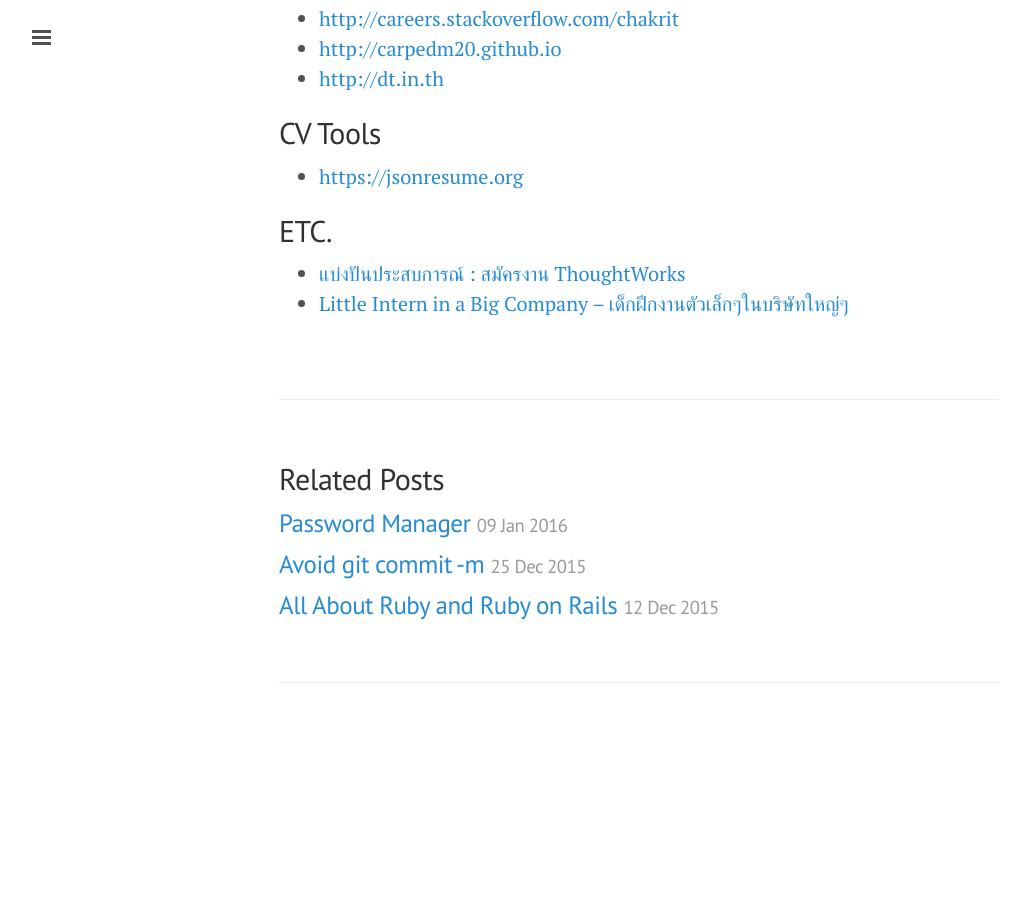
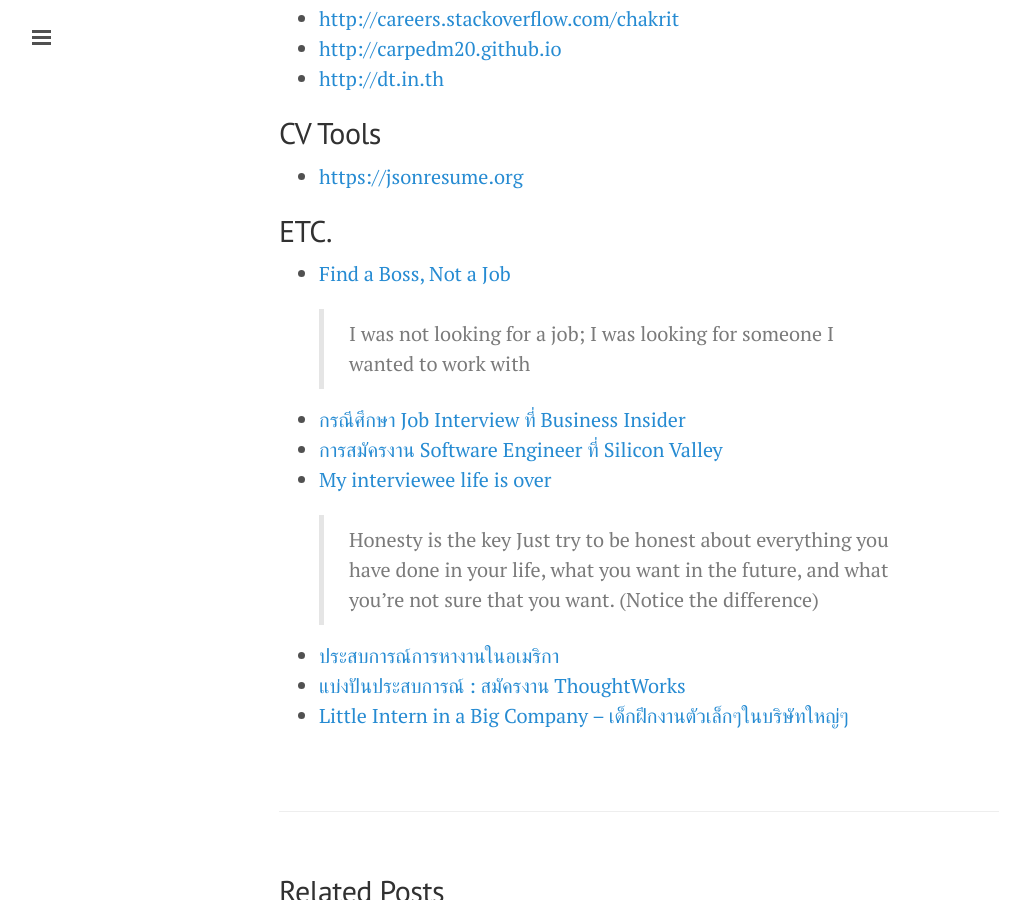
Before and after one commit to ibotdotout/ibotdotout.github.io, a Jekyll site: the page built from _posts/2015-10-21-get-job.md, in a window 1280 px wide and 900 px high, scrolled down 5799 px. Shown: the whole window, without its empty margins (1-1031 px from the left). Built offline with Jekyll 4.4.1, drawn with Linux system fonts in a browser that asks for light colours; nearby versions of some CDN libraries; Markdown is read by kramdown in place of the engine named in the settings; comment, search, counter and statistics services are not loaded; before the commit the page ends 6562 px from its top, so only the background shows below that; some of the changed text lies outside the part shown.

Commit message:
Add more stroy in get job

```diff
--- a/_posts/2015-10-21-get-job.md
+++ b/_posts/2015-10-21-get-job.md
@@ -172,5 +172,21 @@ excerpt: รวมบทความ เทคนิคต่างๆ เกี
 - <https://jsonresume.org>
 
 ## ETC.
+- [Find a Boss, Not a Job](https://medium.com/life-learning/find-a-boss-not-a-job-1eb3aefe9bc1#.w9u4m1ecm)
+
+  > I was not looking for a job; I was looking for someone I wanted to
+  > work with
+
+- [กรณีศึกษา Job Interview ที่ Business Insider](https://www.fongmun.com/m/13572)
+- [การสมัครงาน Software Engineer ที่ Silicon Valley](https://www.fongmun.com/m/10733)
+- [My interviewee life is over](http://tanin.nanakorn.com/blogs/58)
+
+  > Honesty is the key
+  > Just try to be honest about everything you have done in your life,
+  > what you want in the future, and what you're not sure that you want.
+  > (Notice the difference)
+
+
+- [ประสบการณ์การหางานในอเมริกา](https://medium.com/thai-people-in-usa-คนไทยในอเมริกา/ประสบการณ์การหางานในอเมริกา-82c7b185da5f#.wtvvhy39t)
 - [แบ่งปันประสบการณ์ : สมัครงาน ThoughtWorks](http://tanjai.in.th/2015/05/14/apply-at-thoughtworks/)
 - [Little Intern in a Big Company – เด็กฝึกงานตัวเล็กๆในบริษัทใหญ่ๆ](http://www.juntima.me/blog/2015/08/little-intern/)
```
Also changed, not shown: other parts of _posts/2015-10-21-get-job.md (+1 -1 lines).
